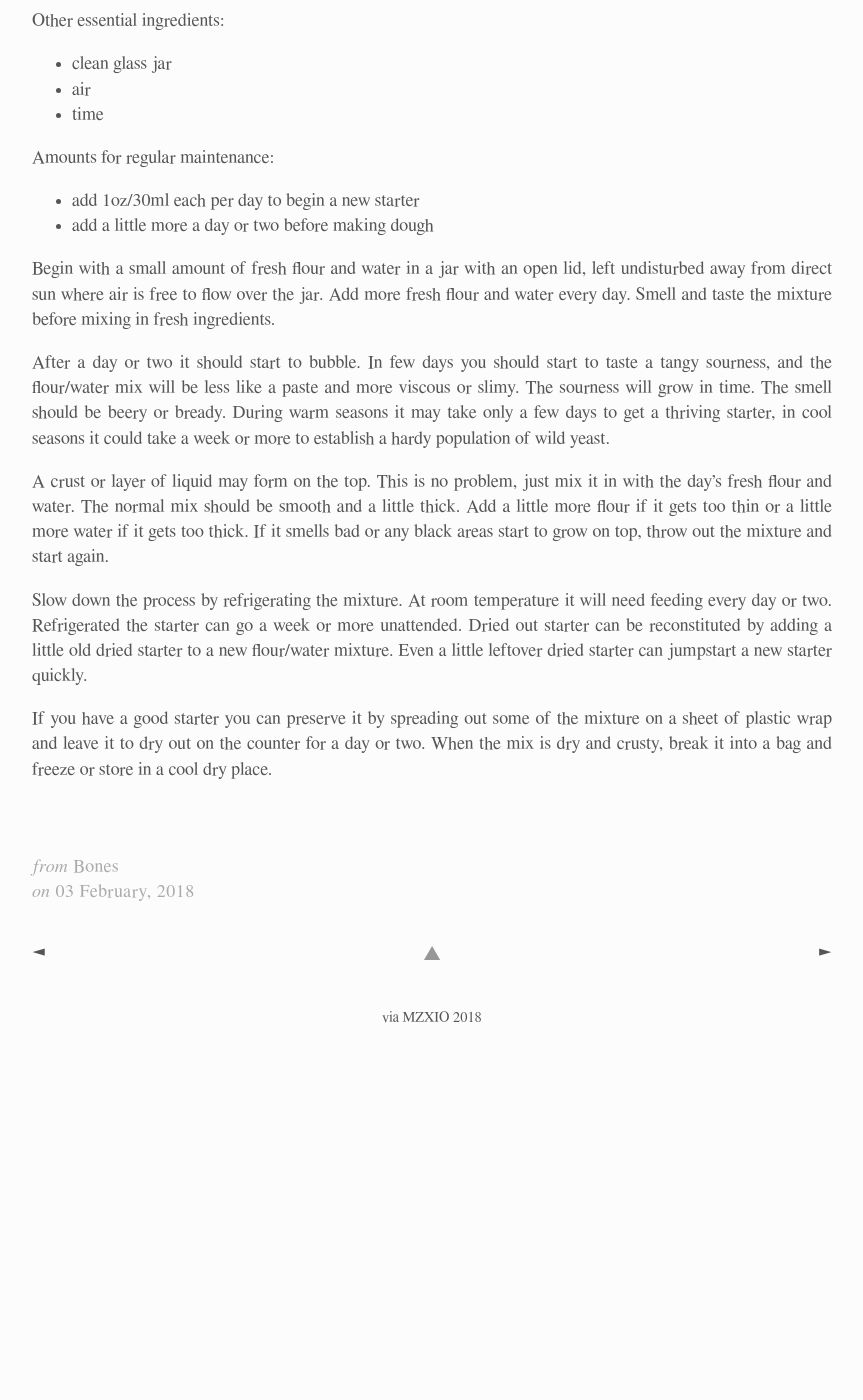
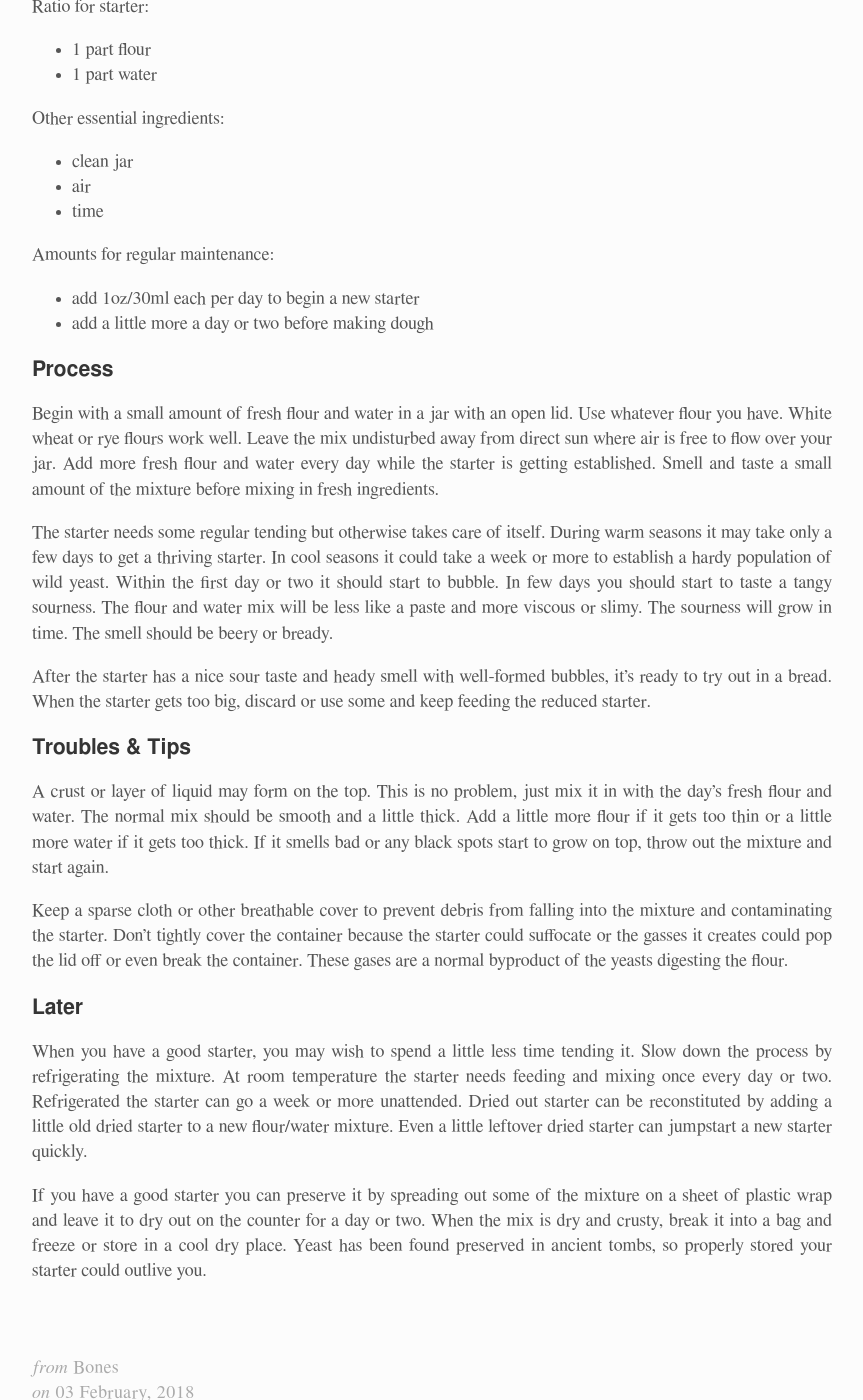
Before and after one commit to viablue/ferment, a Jekyll site: the page built from _posts/2018-02-03-sourdough-starter.md, in a window 1280 px wide and 1400 px high, scrolled down 448 px. Shown: the whole window, without its empty margins (208-1071 px from the left). Built offline with Jekyll 4.4.1, drawn with Linux system fonts in a browser that asks for light colours; before the commit the page ends 1514 px from its top, so only the background shows below that; some of the changed text lies outside the part shown.

```diff
--- a/_posts/2018-02-03-sourdough-starter.md
+++ b/_posts/2018-02-03-sourdough-starter.md
@@ -5,8 +5,10 @@ category: "Cooking & Baking"
 date: 2018-02-03
 ---
 
- The starter will need some tending but otherwise will take care of itself. Yeast has been found preserved in ancient tombs, so properly stored your starter could outlive you.
+Sourdough is always in the air waiting for you when you want to give it a go. Tending to a starter is like tending to a houseplant. It's a living breathing pet that eats flour and water and gives you bread. Like any house plant, you may kill a few before you figure out what you're doing. Guides and kits describing the process to tend to a starter can be overly complex or leave out essential info or both. Sourdough is simple to learn but difficult to master.
 
+
+### Ingredients
 
 
 Ratio for starter:
@@ -17,7 +19,7 @@ Ratio for starter:
 
 Other essential ingredients:
 
-- clean glass jar
+- clean jar
 - air
 - time
 
@@ -27,12 +29,25 @@ Amounts for regular maintenance:
 - add 1oz/30ml each per day to begin a new starter
 - add a little more a day or two before making dough
 
-Begin with a small amount of fresh flour and water in a jar with an open lid, left undisturbed away from direct sun where air is free to flow over the jar. Add more fresh flour and water every day. Smell and taste the mixture before mixing in fresh ingredients.
 
-After a day or two it should start to bubble. In few days you should start to taste a tangy sourness, and the flour/water mix will be less like a paste and more viscous or slimy. The sourness will grow in time. The smell should be beery or bready. During warm seasons it may take only a few days to get a thriving starter, in cool seasons it could take a week or more to establish a hardy population of wild yeast.
+### Process
 
-A crust or layer of liquid may form on the top. This is no problem, just mix it in with the day's fresh flour and water. The normal mix should be smooth and a little thick. Add a little more flour if it gets too thin or a little more water if it gets too thick. If it smells bad or any black areas start to grow on top, throw out the mixture and start again.
+Begin with a small amount of fresh flour and water in a jar with an open lid. Use whatever flour you have. White wheat or rye flours work well. Leave the mix undisturbed away from direct sun where air is free to flow over your jar. Add more fresh flour and water every day while the starter is getting established. Smell and taste a small amount of the mixture before mixing in fresh ingredients.
 
-Slow down the process by refrigerating the mixture. At room temperature it will need feeding every day or two. Refrigerated the starter can go a week or more unattended. Dried out starter can be reconstituted by adding a little old dried starter to a new flour/water mixture. Even a little leftover dried starter can jumpstart a new starter quickly.
+The starter needs some regular tending but otherwise takes care of itself. During warm seasons it may take only a few days to get a thriving starter. In cool seasons it could take a week or more to establish a hardy population of wild yeast. Within the first day or two it should start to bubble. In few days you should start to taste a tangy sourness. The flour and water mix will be less like a paste and more viscous or slimy. The sourness will grow in time. The smell should be beery or bready.
 
-If you have a good starter you can preserve it by spreading out some of the mixture on a sheet of plastic wrap and leave it to dry out on the counter for a day or two. When the mix is dry and crusty, break it into a bag and freeze or store in a cool dry place.
+After the starter has a nice sour taste and heady smell with well-formed bubbles, it's ready to try out in a bread. When the starter gets too big, discard or use some and keep feeding the reduced starter.
+
+
+### Troubles & Tips
+
+A crust or layer of liquid may form on the top. This is no problem, just mix it in with the day's fresh flour and water. The normal mix should be smooth and a little thick. Add a little more flour if it gets too thin or a little more water if it gets too thick. If it smells bad or any black spots start to grow on top, throw out the mixture and start again.
+
+Keep a sparse cloth or other breathable cover to prevent debris from falling into the mixture and contaminating the starter. Don't tightly cover the container because the starter could suffocate or the gasses it creates could pop the lid off or even break the container. These gases are a normal byproduct of the yeasts digesting the flour.
+
+
+### Later
+
+When you have a good starter, you may wish to spend a little less time tending it. Slow down the process by refrigerating the mixture. At room temperature the starter needs feeding and mixing once every day or two. Refrigerated the starter can go a week or more unattended. Dried out starter can be reconstituted by adding a little old dried starter to a new flour/water mixture. Even a little leftover dried starter can jumpstart a new starter quickly.
+
+If you have a good starter you can preserve it by spreading out some of the mixture on a sheet of plastic wrap and leave it to dry out on the counter for a day or two. When the mix is dry and crusty, break it into a bag and freeze or store in a cool dry place. Yeast has been found preserved in ancient tombs, so properly stored your starter could outlive you.
```
